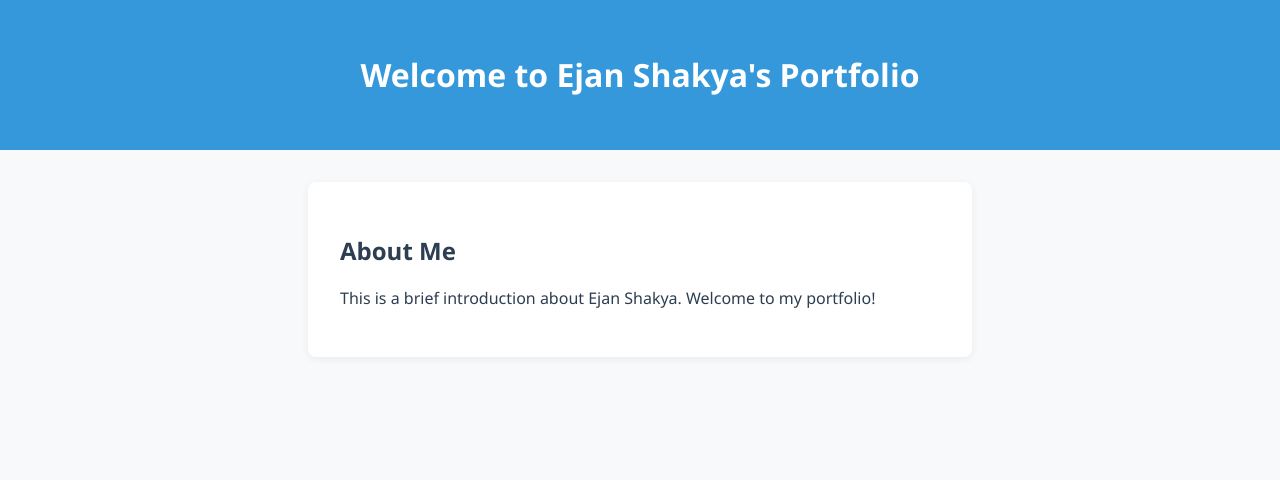
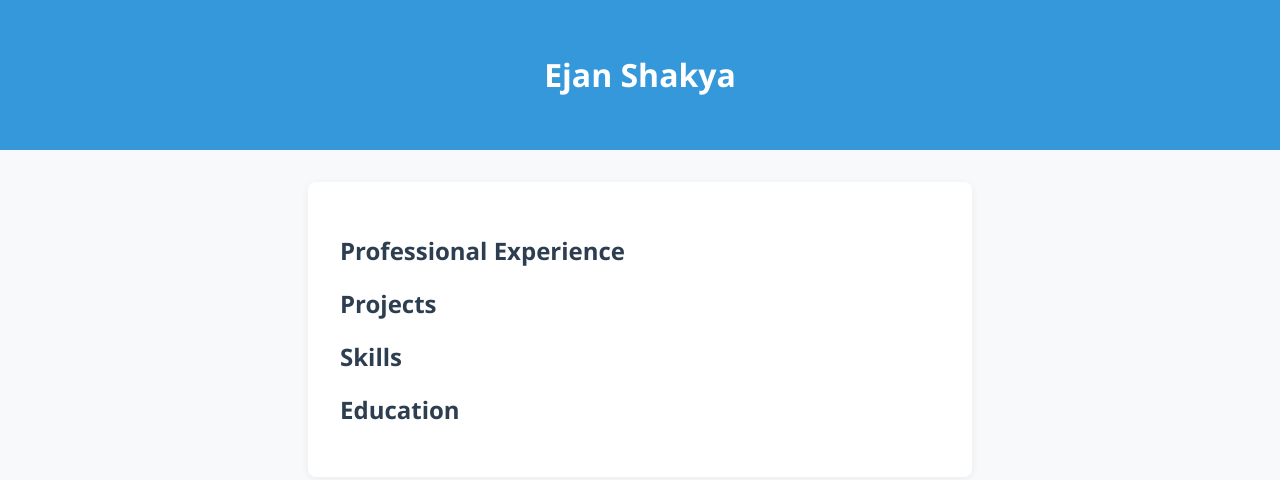
Before and after one commit to Ezan/eshakya.github.io, a plain HTML site: page index.html in a window 1280 px wide. Drawn offline with nearby package versions, Linux system fonts and the light colour scheme.

Commit message:
Portfolio: Populate with Vue.js structured resume and project data

```diff
--- a/index.html
+++ b/index.html
@@ -2,13 +2,35 @@
 <html lang="en">
 <head>
   <meta charset="UTF-8">
+  <title>Ejan Shakya Portfolio</title>
   <meta name="viewport" content="width=device-width, initial-scale=1.0">
-  <title>Ejan Shakya's Portfolio</title>
   <link rel="stylesheet" href="styles.css">
-  <script src="https://unpkg.com/vue@3/dist/vue.global.prod.js"></script>
+  <script src="https://unpkg.com/vue@3.4.21/dist/vue.global.prod.js"></script>
 </head>
 <body>
-  <div id="app"></div>
-  <script type="module" src="app.vue.js"></script>
+  <div id="app">
+    <header>
+      <h1>Ejan Shakya</h1>
+    </header>
+    <main>
+      <section>
+        <h2>Professional Experience</h2>
+        <experience-timeline :experience="experience"></experience-timeline>
+      </section>
+      <section>
+        <h2>Projects</h2>
+        <project-cards :projects="projects"></project-cards>
+      </section>
+      <section>
+        <h2>Skills</h2>
+        <skills-list :skills="skills"></skills-list>
+      </section>
+      <section>
+        <h2>Education</h2>
+        <education-list :education="education"></education-list>
+      </section>
+    </main>
+  </div>
+  <script type="module" src="scripts/app.js"></script>
 </body>
 </html>
```
